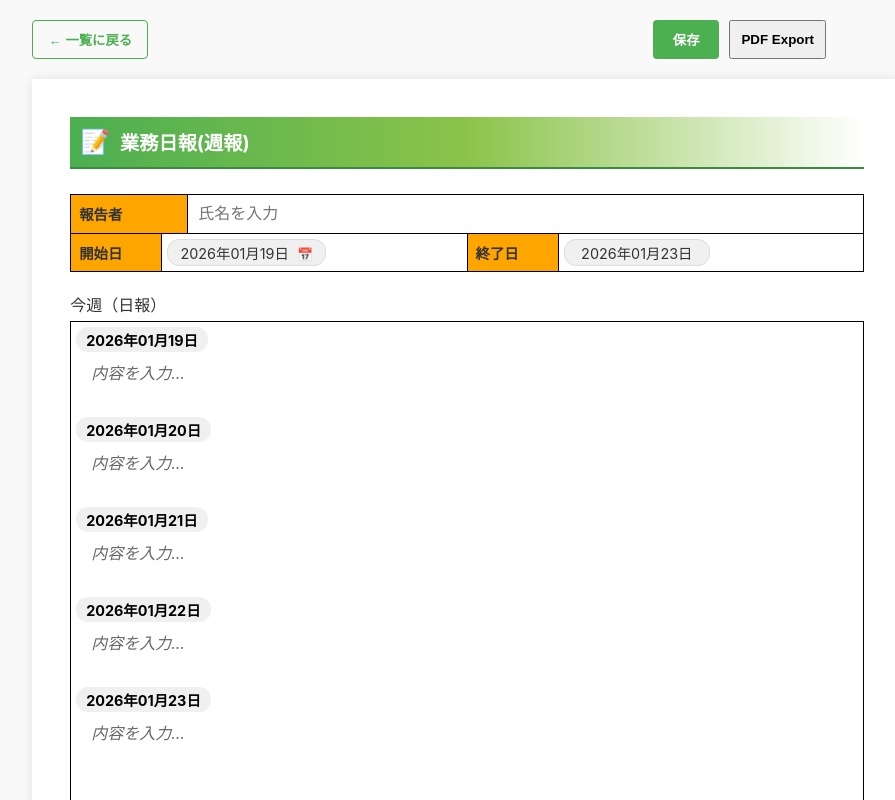
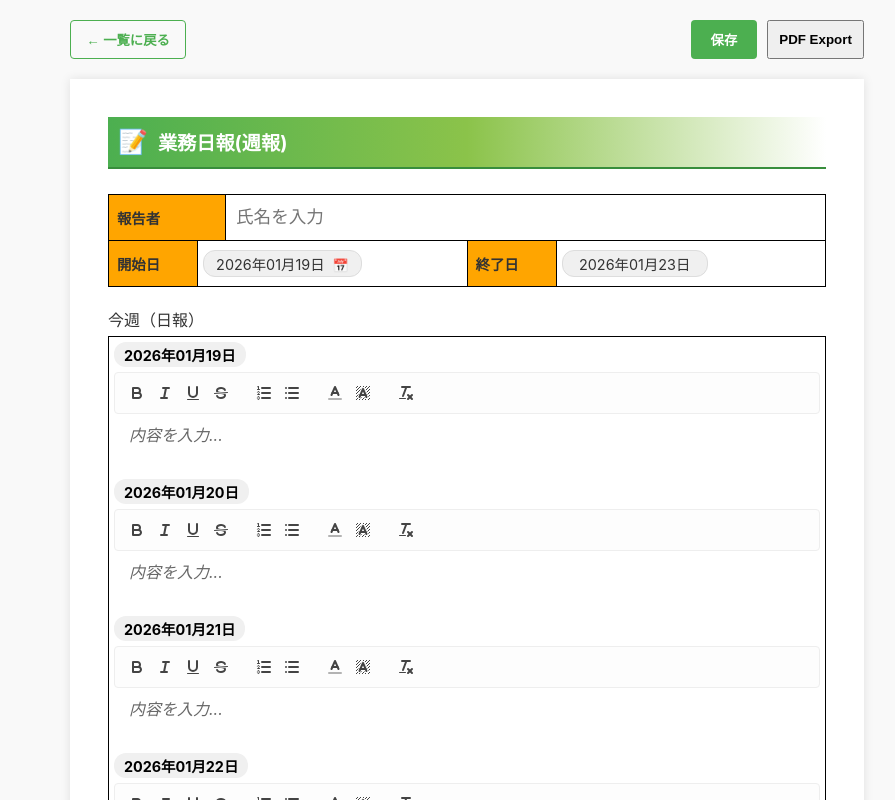
Before and after one commit to ayumi-ikeda/daily-report-system, a React (Vite) app: page / in a window 1280 px wide. Both pictures are taken after a click on the button "+ 新規レポート作成". Shown: the top 800 px of the page, without its empty margins (173-1068 px from the left). Built offline with nearby package versions, Linux system fonts and the light colour scheme; no server answers; the HTML template or start-up script is replaced by a standard one.

Commit message:
docs: update tasks and walkthrough for v0.1.0 release

```diff
--- a/src/App.jsx
+++ b/src/App.jsx
@@ -149,7 +149,7 @@ function App() {
             margin: 0,
             filename: `report_${format(startDate, 'yyyyMMdd')}.pdf`,
             image: { type: 'jpeg', quality: 0.98 },
-            html2canvas: { scale: 2 },
+            html2canvas: { scale: 2, useCORS: true, scrollY: 0 },
             jsPDF: { unit: 'mm', format: 'a4', orientation: 'portrait' }
         };
         element.classList.add('exporting');
--- a/src/components/DailyEntry.jsx
+++ b/src/components/DailyEntry.jsx
@@ -36,7 +36,7 @@ const DailyEntry = ({
     // Quill modules configuration
     const modules = {
         toolbar: [
-            ['bold', 'italic', 'underline'],
+            ['bold', 'italic', 'underline', 'strike'],
             [{ 'list': 'ordered' }, { 'list': 'bullet' }],
             [{ 'color': [] }, { 'background': [] }],
             ['clean']
--- a/src/styles/index.css
+++ b/src/styles/index.css
@@ -119,6 +119,7 @@ body {
     gap: 15px;
 }
 
+/* Ensure strict A4 width handling */
 .report-container {
     width: 210mm;
     min-height: 297mm;
@@ -129,6 +130,8 @@ body {
     flex-direction: column;
     gap: 15px;
     margin-top: 20px;
+    box-sizing: border-box;
+    /* Critical for fitting in 210mm */
 }
 
 .title-section {
@@ -159,6 +162,8 @@ body {
 .header-row {
     display: flex;
     border-bottom: 1px solid var(--border-color);
+    min-height: 45px;
+    /* Ensure enough height */
 }
 
 .header-row:last-child {
@@ -178,7 +183,8 @@ body {
 
 .header-input-container {
     flex-grow: 1;
-    padding: 5px;
+    padding: 2px 5px;
+    /* Reduce vertical padding to let input breathe */
     display: flex;
     align-items: center;
 }
@@ -196,10 +202,13 @@ body {
 .report-input {
     border: none;
     background: transparent;
-    font-size: 1rem;
+    font-size: 1.1rem;
+    /* Slightly larger for readability */
     padding: 5px;
     outline: none;
     width: 100%;
+    line-height: 1.5;
+    /* Ensure text fits line height */
 }
 
 /* Date Input Styling */
@@ -264,9 +273,41 @@ body {
     display: block;
 }
 
-/* Hide toolbar in the actual report view/PDF */
+/* Toolbar is visible by default in editor */
 .report-container .ql-toolbar.ql-snow {
-    display: none;
+    display: block;
+    border-color: #eee;
+    background: #fdfdfd;
+}
+
+/* Hide toolbar only during export or print */
+.exporting .ql-toolbar.ql-snow,
+@media print {
+    .ql-toolbar.ql-snow {
+        display: none !important;
+    }
+}
+
+/* Exporting state overrides for perfect A4 fit */
+.exporting.report-container {
+    margin: 0 !important;
+    box-shadow: none !important;
+    border: none !important;
+    min-height: auto !important;
+    height: 296mm;
+    /* Force exact fit, slightly less than 297mm to prevent overflow */
+    overflow: hidden;
+    /* Cut off any tiny overflow */
+    padding: 10mm !important;
+    /* Keep padding */
+    width: 210mm !important;
+}
+
+/* Ensure strikethrough looks correct */
+s,
+strike,
+del {
+    text-decoration: line-through !important;
 }
 
 /* Show toolbar only when focused or in editor mode?
```
